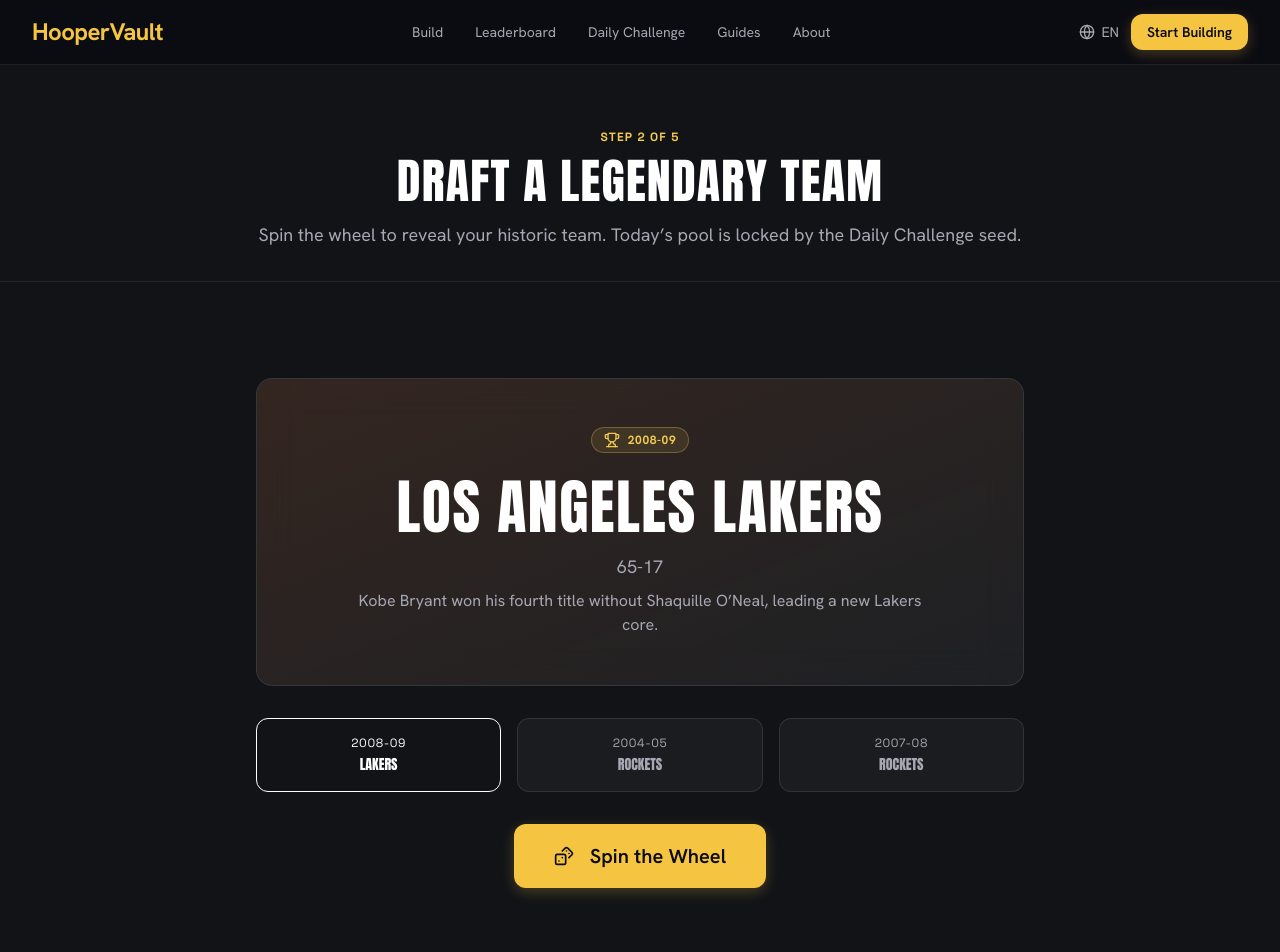
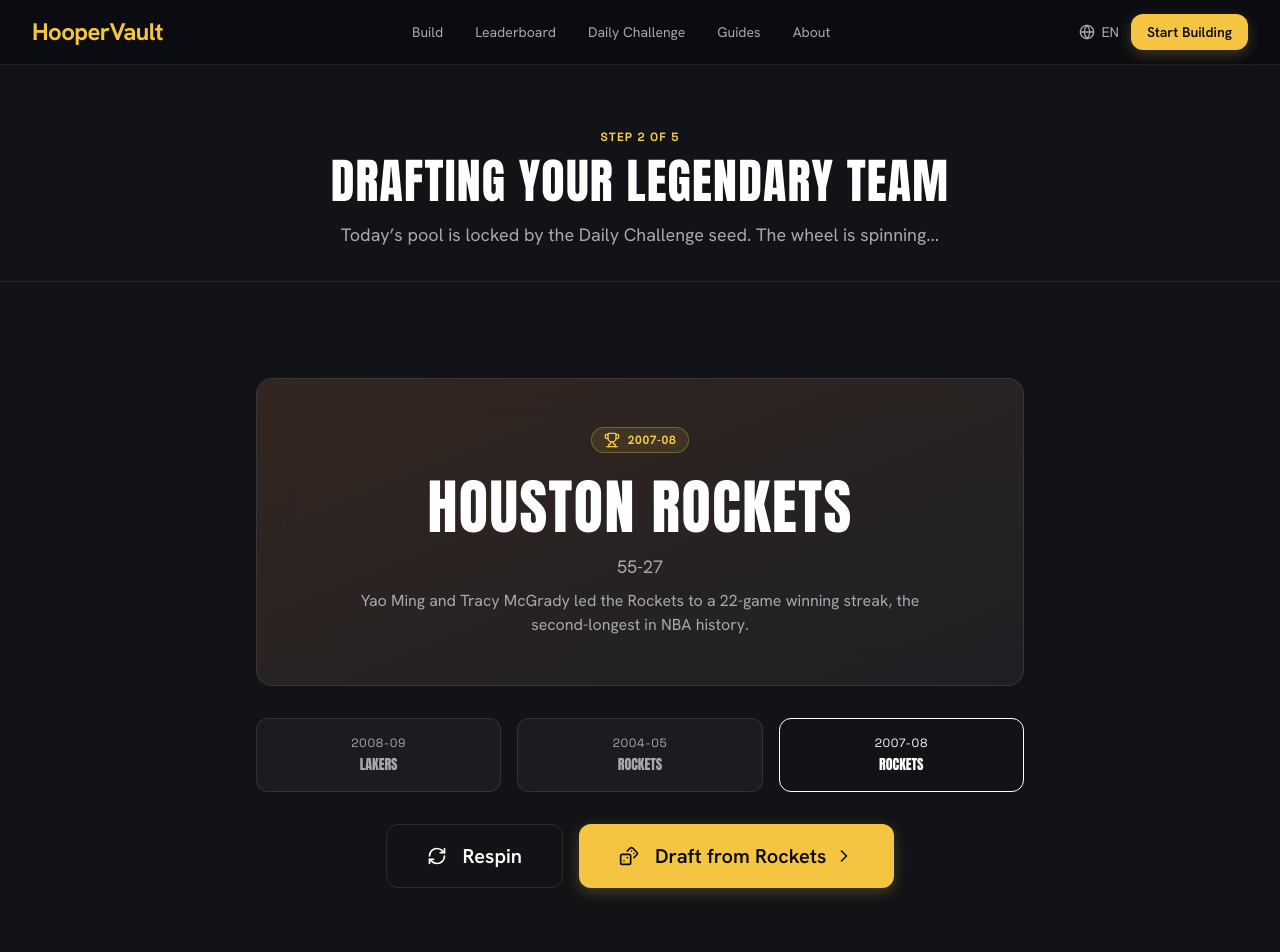
Before and after one commit to youyouguoke/HooperVault, a Next.js app: page /en/build/team in a window 1280 px wide. Shown: the top 952 px of the page. Built offline with nearby package versions, Linux system fonts and the light colour scheme.

Commit message:
feat: auto-spin team selector on page load

```diff
--- a/app/en/build/team/page.tsx
+++ b/app/en/build/team/page.tsx
@@ -6,19 +6,9 @@
 import { Button } from "@/components/ui/Button";
 import { Section } from "@/components/ui/Section";
 import { HISTORIC_TEAMS, getDailyTeamPool, type HistoricTeam } from "@/data/teams";
-import { Dices, ChevronRight, Trophy } from "lucide-react";
+import { Dices, ChevronRight, Trophy, RefreshCw } from "lucide-react";
 
 const DAILY_SEED = 20260805;
-
-function hashString(str: string): number {
-  let hash = 0;
-  for (let i = 0; i < str.length; i++) {
-    const char = str.charCodeAt(i);
-    hash = (hash << 5) - hash + char;
-    hash |= 0;
-  }
-  return Math.abs(hash);
-}
 
 export default function TeamPage() {
   return (
@@ -37,18 +27,17 @@
 
   const pool = useMemo(() => getDailyTeamPool(seed, 3), [seed]);
   const [selectedTeam, setSelectedTeam] = useState<HistoricTeam | null>(null);
-  const [spinning, setSpinning] = useState(false);
+  const [spinning, setSpinning] = useState(true);
   const [displayIndex, setDisplayIndex] = useState(0);
 
   useEffect(() => {
-    if (!spinning) return;
     let frame = 0;
-    const totalFrames = 45;
+    const totalFrames = 60;
     const targetIndex = Math.floor(Math.random() * pool.length);
     const interval = setInterval(() => {
       frame += 1;
       const progress = frame / totalFrames;
-      const speed = Math.max(1, Math.floor((1 - progress) * 8));
+      const speed = Math.max(1, Math.floor((1 - progress) * 6));
       setDisplayIndex((d) => (d + speed) % pool.length);
       if (frame >= totalFrames) {
         clearInterval(interval);
@@ -58,12 +47,28 @@
       }
     }, 80);
     return () => clearInterval(interval);
-  }, [spinning, pool]);
+  }, [pool]);
 
-  const handleSpin = () => {
+  const handleRespin = () => {
     if (spinning) return;
     setSpinning(true);
     setSelectedTeam(null);
+
+    let frame = 0;
+    const totalFrames = 60;
+    const targetIndex = Math.floor(Math.random() * pool.length);
+    const interval = setInterval(() => {
+      frame += 1;
+      const progress = frame / totalFrames;
+      const speed = Math.max(1, Math.floor((1 - progress) * 6));
+      setDisplayIndex((d) => (d + speed) % pool.length);
+      if (frame >= totalFrames) {
+        clearInterval(interval);
+        setDisplayIndex(targetIndex);
+        setSelectedTeam(pool[targetIndex]);
+        setSpinning(false);
+      }
+    }, 80);
   };
 
   const handleConfirm = () => {
@@ -87,10 +92,10 @@
               Step 2 of 5
             </p>
             <h1 className="font-[family-name:var(--font-anton)] text-4xl md:text-5xl text-white uppercase tracking-wide mb-4">
-              Draft a Legendary Team
+              Drafting Your Legendary Team
             </h1>
             <p className="text-lg text-[#A8A8B3]">
-              Spin the wheel to reveal your historic team. Today’s pool is locked by the Daily Challenge seed.
+              Today’s pool is locked by the Daily Challenge seed. The wheel is spinning...
             </p>
           </div>
         </Container>
@@ -115,7 +120,7 @@
             </div>
 
             <div className="grid grid-cols-3 gap-4 mb-8">
-              {pool.map((t, idx) => (
+              {pool.map((t) => (
                 <div
                   key={t.id}
                   className={`rounded-xl p-4 border text-center transition-all ${
@@ -132,23 +137,23 @@
 
             <div className="flex flex-col sm:flex-row items-center justify-center gap-4">
               <Button
-                variant="primary"
+                variant="outline"
                 size="xl"
-                onClick={handleSpin}
+                onClick={handleRespin}
                 disabled={spinning}
               >
+                <RefreshCw className={`h-5 w-5 mr-2 ${spinning ? "animate-spin" : ""}`} />
+                {spinning ? "Spinning..." : "Respin"}
+              </Button>
+              <Button
+                variant={selectedTeam ? "primary" : "outline"}
+                size="xl"
+                onClick={handleConfirm}
+                disabled={!selectedTeam || spinning}
+              >
                 <Dices className="h-5 w-5 mr-2" />
-                {spinning ? "Spinning..." : "Spin the Wheel"}
+                Draft from {team.teamShortName} <ChevronRight className="h-5 w-5" />
               </Button>
-              {selectedTeam && (
-                <Button
-                  variant="secondary"
-                  size="xl"
-                  onClick={handleConfirm}
-                >
-                  Draft from {selectedTeam.teamShortName} <ChevronRight className="h-5 w-5" />
-                </Button>
-              )}
             </div>
           </div>
         </Container>
```
Also changed, not shown: app/zh-CN/build/team/page.tsx (+38 -32 lines), 151 other files (tests, documents, lock files or other folders).
